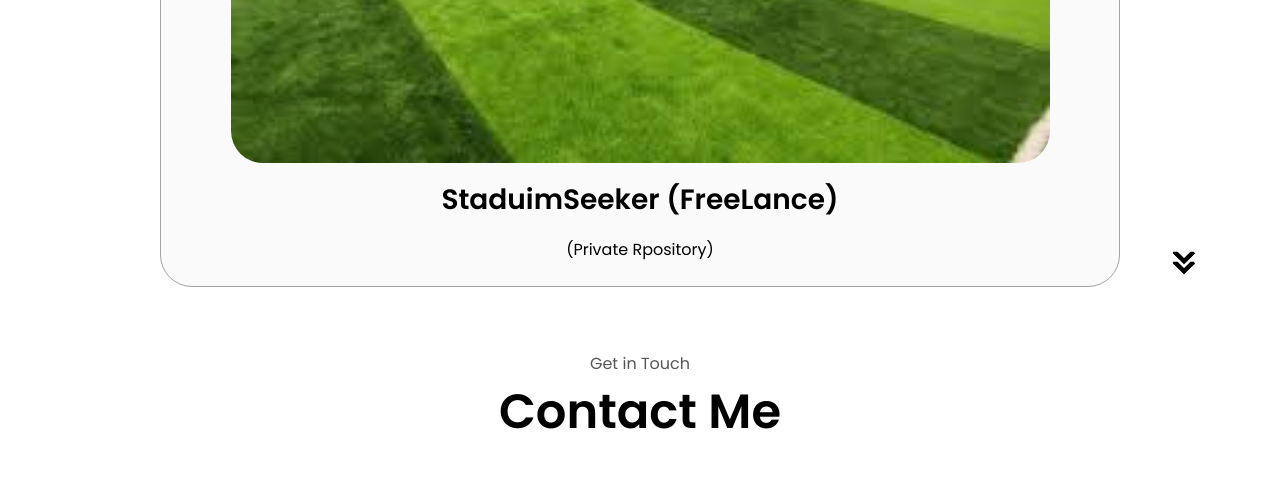
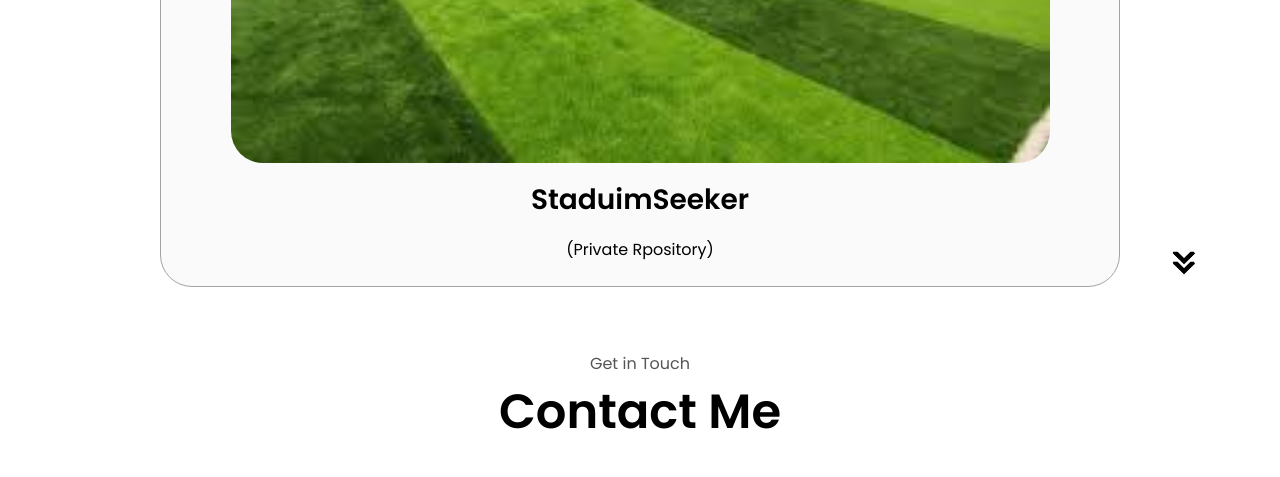
Before and after one commit to YassinMous/portfolio-html-css-js, a plain HTML site: page index.html in a window 1280 px wide. Shown: the part 3491-3968 px from the top of the page. Drawn offline with Linux system fonts and the light colour scheme.

Commit message:
Update index.html

```diff
--- a/index.html
+++ b/index.html
@@ -290,7 +290,7 @@
                   class="project-img"
                 />
               </div>
-              <h2 class="experience-sub-title project-title">StaduimSeeker (FreeLance)</h2>
+              <h2 class="experience-sub-title project-title">StaduimSeeker</h2>
               <div class="btn-container">
 
                   (Private Rpository)
```
